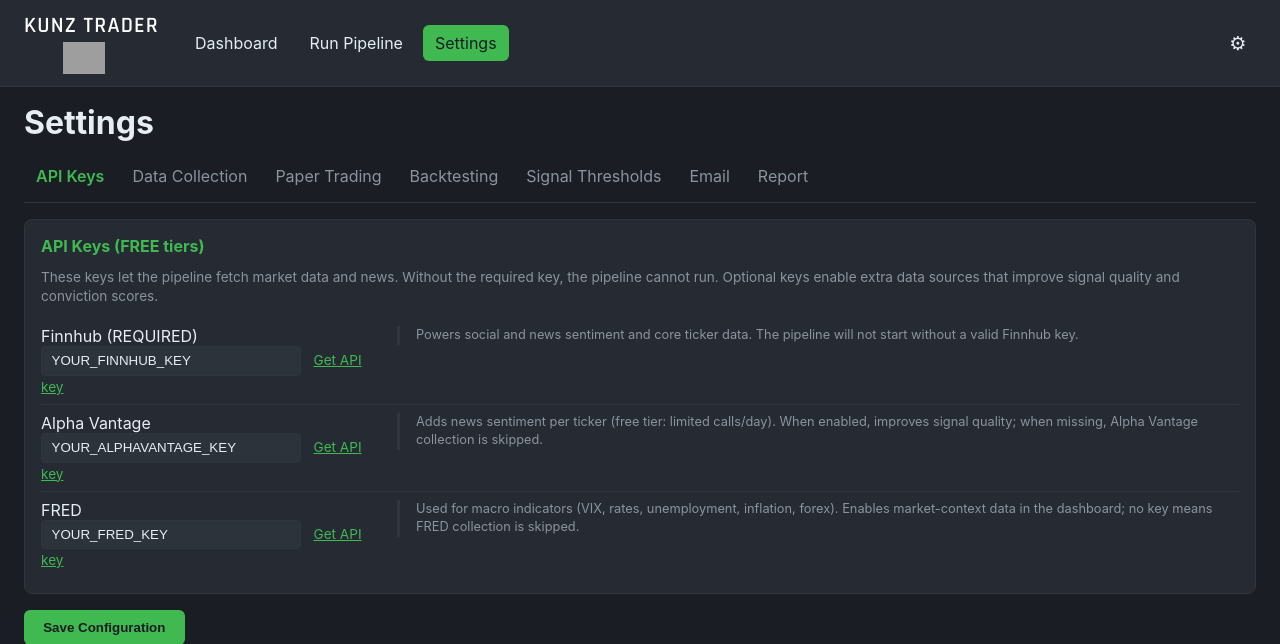
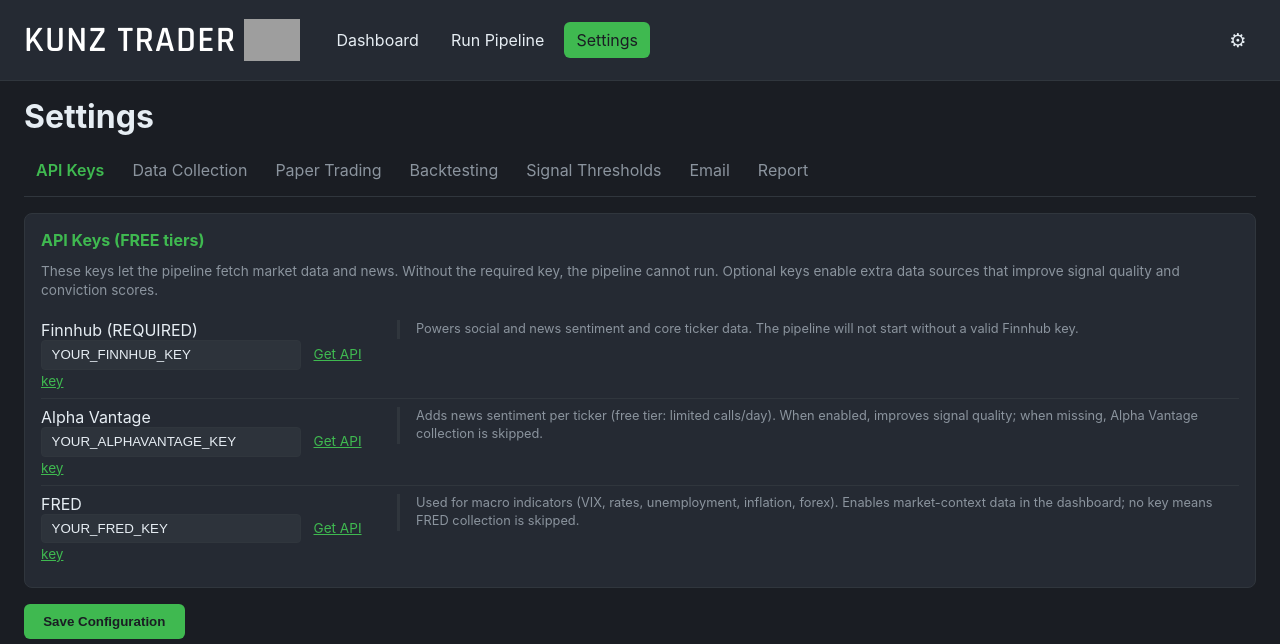
Before and after one commit to EE-EDK/Stock-Trader, a FastAPI app: page /config in a window 1280 px wide. Shown: the top 644 px of the page. Run offline with FastAPI, Linux system fonts and the light colour scheme; grey boxes are pictures that could not be loaded.

Commit message:
Update base.html: Adjust layout of nav-brand-block for improved alignment and spacing; modify brand logo size for better visibility.

```diff
--- a/web/templates/base.html
+++ b/web/templates/base.html
@@ -39,14 +39,14 @@
         .nav .spacer { flex: 1; min-width: 0; }
         .nav-brand-block {
             display: flex;
-            flex-direction: column;
-            align-items: flex-start;
+            flex-direction: row;
+            align-items: center;
             margin-right: 1rem;
-            gap: 2px;
+            gap: 0.5rem;
         }
         .brand-logo-text {
             font-family: 'Rajdhani', sans-serif;
-            font-size: 22px;
+            font-size: 2.25rem;
             font-weight: 600;
             color: #ffffff;
             letter-spacing: 1.2px;
@@ -55,7 +55,7 @@
             -moz-osx-font-smoothing: grayscale;
         }
         .nav .coin-gif-wrap {
-            width: 120px; height: 32px;
+            width: 56px; height: 56px;
             display: flex; align-items: center; justify-content: center;
             overflow: hidden; border-radius: 4px;
         }
```
